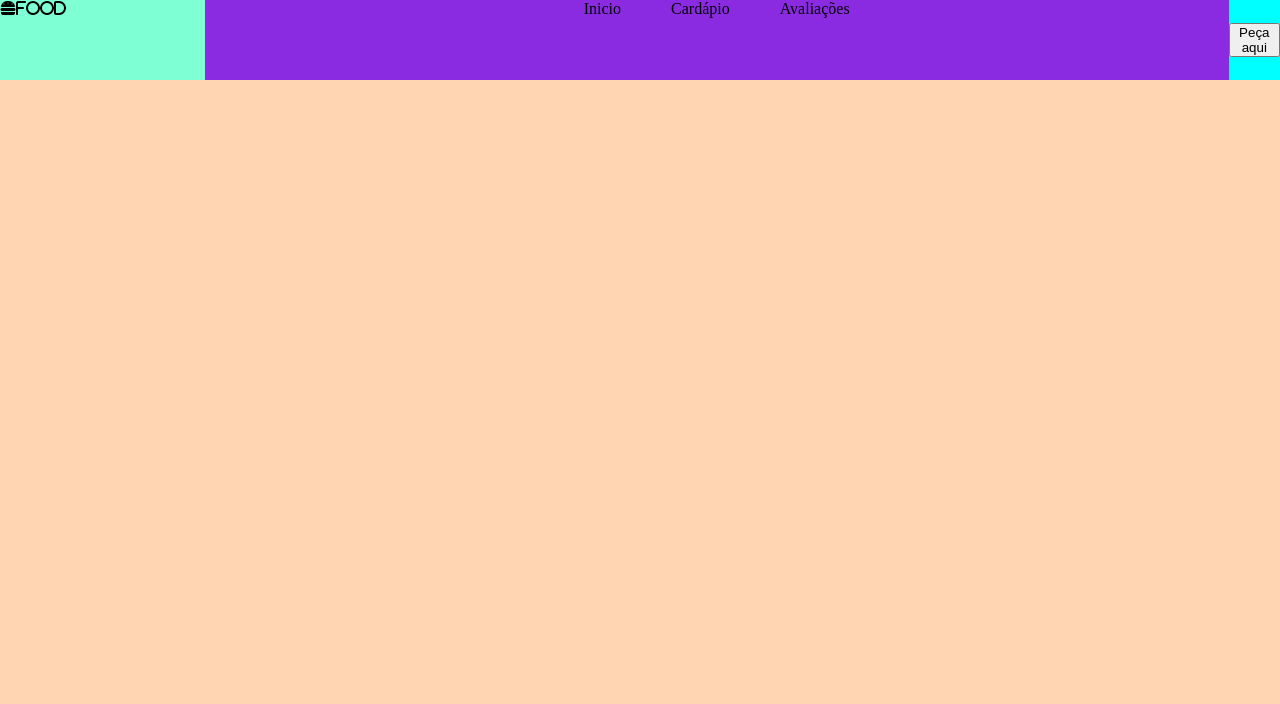
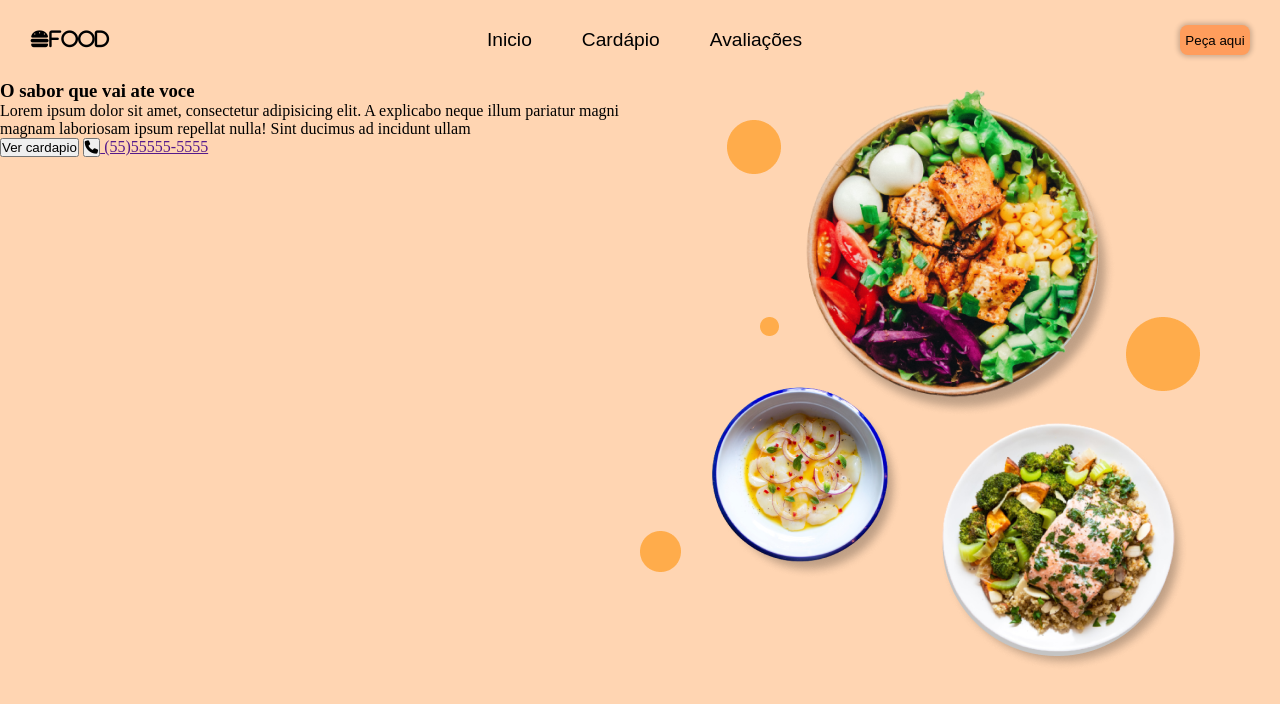
Before and after one commit to Kamille07-dev/praticando, a plain HTML site: page index.html in a window 1280 px wide. Drawn offline with Linux system fonts and the light colour scheme; a web font is replaced by a local one.

Commit message:
terminei cabecalho

```diff
--- a/index.html
+++ b/index.html
@@ -6,6 +6,9 @@
     <link rel="stylesheet" href="https://cdnjs.cloudflare.com/ajax/libs/font-awesome/6.7.2/css/all.min.css" integrity="sha512-Evv84Mr4kqVGRNSgIGL/F/aIDqQb7xQ2vcrdIwxfjThSH8CSR7PBEakCr51Ck+w+/U6swU2Im1vVX0SVk9ABhg==" crossorigin="anonymous" referrerpolicy="no-referrer" />
     <link rel="stylesheet" href="styles/style.css">
     <link rel="stylesheet" href="styles/header.css">
+    <link rel="stylesheet" href="styles/principal.css">
+
+
     <title>Document</title>
 
 </head>
@@ -38,6 +41,32 @@
         </div>
     </header>
 
+    <section id="section-principal">
+        <div id="title">
+            <h3>O sabor que vai ate voce</h3>
+            <p>Lorem ipsum dolor sit amet, consectetur adipisicing elit.
+                A explicabo neque illum pariatur magni magnam laboriosam ipsum repellat nulla!
+                Sint ducimus ad incidunt ullam
+            </p>
+            <div>
+                <button>
+                    Ver cardapio
+                </button>
+
+                <a href="">
+                    <button class="btn-phone">
+                        <i class="fa-solid fa-phone"></i>
+                    </button>
+                    (55)55555-5555
+                </a>
+            </div>
+        </div>
+
+        <div id="banner">
+            <img src="images/banner.png" alt="">
+        </div>
+    </section>
+
 
 
 </body>
--- a/styles/header.css
+++ b/styles/header.css
@@ -1,3 +1,6 @@
+@import url('https://fonts.googleapis.com/css2?family=Almendra+SC&family=Bruno+Ace+SC&family=Chewy&family=Sour+Gummy:ital,wght@0,100..900;1,100..900&family=Tourney:ital,wght@0,100..900;1,100..900&display=swap');
+
+
 header{
     width: 100vw;
     height: 10vh;
@@ -10,24 +13,30 @@ header{
     height: 10vh;
     align-items: center;
     justify-content: space-between;
-    background-color: aqua;
+    padding: 30px;
+
 }
 
 .nav-list{
     display: flex;
     list-style: none;
     gap: 50px;
-    width: 100%;
-    height: 10vh;
+    align-items: center;
     justify-content: center;
-    background-color: blueviolet;
+
+    font-family: "Sour Gummy", sans-serif;
+    font-optical-sizing: auto;
+    font-style: normal;
 }
 
+.nav-item{
+    font-size: 1.2rem;
+}
+
+
 #nav-logo{
-    width: 20%;
-    height: 10vh;
-
-    background-color: aquamarine;
+    display: flex;
+    font-size: 1.2rem;
 }
 
 #nav-mobile{
--- /dev/null
+++ b/styles/principal.css
@@ -0,0 +1,16 @@
+#section-principal{
+    display: flex;
+    width: 100vw;
+    height: 50vh;
+}
+
+#title{
+    width: 50vw;
+
+}
+
+#banner{
+    width: 50vw;
+    height: auto;
+
+}
--- a/styles/style.css
+++ b/styles/style.css
@@ -9,3 +9,16 @@
 body{
     background-color: rgb(255, 213, 178);
 }
+
+.btn-padrao{
+    border-radius: 8px;
+    height: 30px;
+    width: 70px;
+    box-shadow: 0px 0px 5px 2px rgba(0, 0, 0, 0.2);
+    border: none;
+
+    font-family: "Sour Gummy", sans-serif;
+    font-optical-sizing: auto;
+    font-style: normal;
+    background-color: rgb(255, 157, 92);
+}
```
